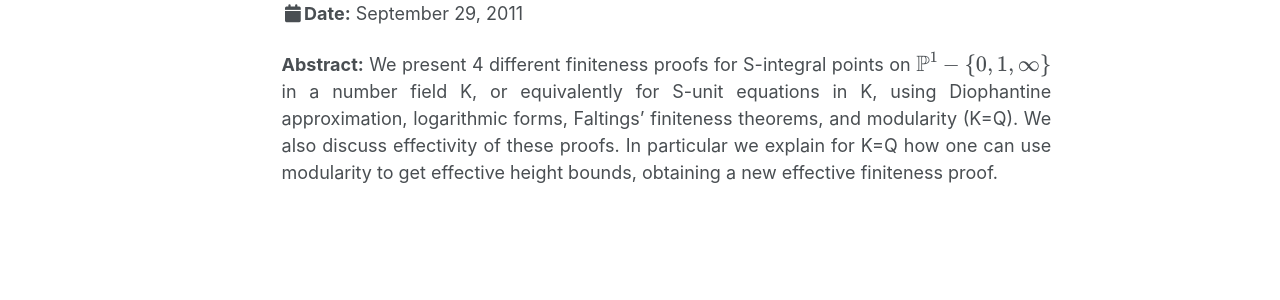
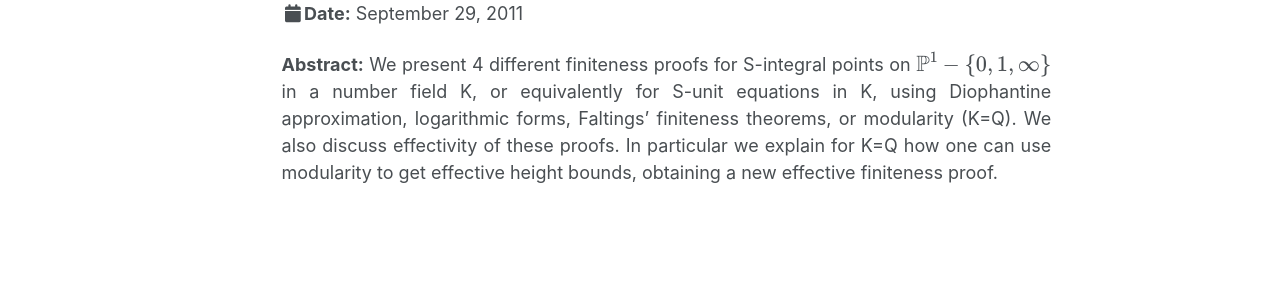
Before and after one commit to rafaelvonkanel/rafaelvonkanel.github.io, a Jekyll site: the page built from _talks/2011-09-29-talk.md, in a window 1280 px wide. Shown: the part 145-445 px from the top of the page. Built offline with Jekyll 4.4.1, drawn with Linux system fonts in a browser that asks for light colours; a script that is not in the unit is left out.

Commit message:
Update 2011-09-29-talk.md

```diff
--- a/_talks/2011-09-29-talk.md
+++ b/_talks/2011-09-29-talk.md
@@ -5,4 +5,4 @@ nav_exclude: true
 author_profile: false
 ---
 <div style="text-align: justify !important; text-justify: inter-word;" markdown="1">
-**Abstract:** We present 4 different finiteness proofs for S-integral points on \\(\mathbb{P}^1−\lbrace 0, 1, \infty\rbrace\\) in a number field K, or equivalently for S-unit equations in K, using Diophantine approximation, logarithmic forms, Faltings' finiteness theorems, and modularity (K=Q). We also discuss effectivity of these proofs. In particular we explain for K=Q how one can use modularity to get effective height bounds, obtaining a new effective finiteness proof.
+**Abstract:** We present 4 different finiteness proofs for S-integral points on \\(\mathbb{P}^1−\lbrace 0, 1, \infty\rbrace\\) in a number field K, or equivalently for S-unit equations in K, using Diophantine approximation, logarithmic forms, Faltings' finiteness theorems, or modularity (K=Q). We also discuss effectivity of these proofs. In particular we explain for K=Q how one can use modularity to get effective height bounds, obtaining a new effective finiteness proof.
```
